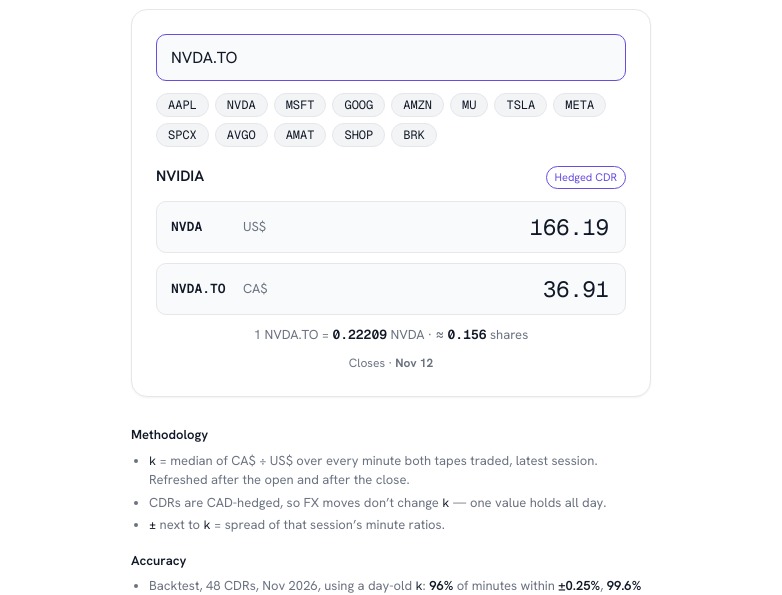
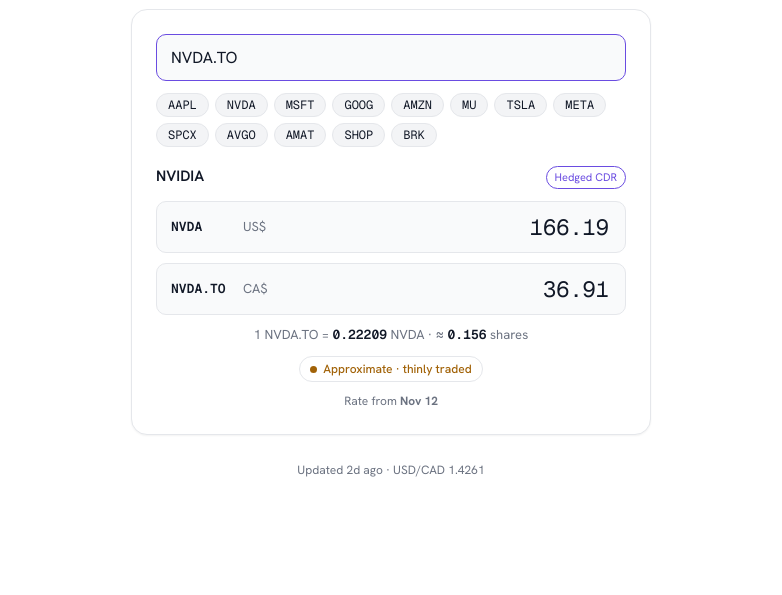
Before and after one commit to May-lab-max/cdr-converter, a plain HTML site: page index.html in a window 1280 px wide. Shown: the part 207-802 px from the top of the page, without its empty margins (249-1031 px from the left). Drawn offline with nearby package versions, Linux system fonts and the light colour scheme.

Commit message:
Replace methodology section with a per-pair reliability label
The methodology section was hard to read for a tool. Each conversion now
carries one label instead:

- "Accurate to ±0.25%" for hedged CDRs priced from matched minutes with
  a session band of 25 bp or less. The figure is measured: 96% of
  next-day minutes landed within ±0.25% across 48 CDRs in Nov 2026.
- "Approximate · <reason>" otherwise: moves with USD/CAD
  (cross-listings), thinly traded (close-ratio fallback), unusually
  wide spread, or prices from different days.

A hover tooltip gives the test basis and the quote-delay caveat. The
± band and method text are removed from the card; the meta line now
reads "Rate from <date>". README documents the label rules.

Co-Authored-By: Claude Opus 5.5 <noreply@anthropic.com>

```diff
--- a/index.html
+++ b/index.html
@@ -11,12 +11,12 @@
   /* maylab design system: light by default; .dark (set by the toggle) uses Vercel's Geist dark palette. */
   :root {
     --bg: #ffffff; --card: #ffffff; --ink: #111827; --muted: #6b7280; --field: #f9fafb;
-    --line: #e5e7eb; --accent: #6a4ce1; --amber: #a16207; --chip: #f3f4f6; --hover: #f9fafb;
+    --line: #e5e7eb; --accent: #6a4ce1; --amber: #a16207; --ok: #15803d; --chip: #f3f4f6; --hover: #f9fafb;
     --mono: "Geist Mono", ui-monospace, "SF Mono", SFMono-Regular, Menlo, Consolas, monospace;
   }
   :root.dark {
     --bg: #000000; --card: #0a0a0a; --ink: #ededed; --muted: #a1a1a1; --field: #000000;
-    --line: rgba(255,255,255,0.145); --accent: #ededed; --amber: #f5a524; --chip: #1a1a1a; --hover: #1a1a1a;
+    --line: rgba(255,255,255,0.145); --accent: #ededed; --amber: #f5a524; --ok: #45a557; --chip: #1a1a1a; --hover: #1a1a1a;
   }
   * { box-sizing: border-box; margin: 0; }
   body {
@@ -86,13 +86,14 @@
   .kline b { color: var(--ink); font-family: var(--mono); font-weight: 600; }
   .meta { text-align: center; color: var(--muted); font-size: 12px; margin-top: 10px; }
   .meta .warn { color: var(--amber); }
-  .method { width: 100%; max-width: 520px; margin-top: 28px; color: var(--muted); font-size: 13px; }
-  .method h2 { color: var(--ink); font-size: 13px; font-weight: 600; margin: 0 0 6px; }
-  .method h2 + ul { margin-bottom: 16px; }
-  .method ul { padding-left: 18px; }
-  .method li { margin: 3px 0; }
-  .method b { color: var(--ink); font-weight: 600; }
-  .method code { font-family: var(--mono); font-size: 12px; color: var(--ink); }
+  .acc { display: flex; justify-content: center; margin-top: 12px; }
+  .acc span {
+    display: inline-flex; align-items: center; gap: 6px; padding: 3px 10px;
+    border: 1px solid var(--line); border-radius: 999px; font-size: 12px; font-weight: 500; cursor: help;
+  }
+  .acc span::before { content: ""; width: 7px; height: 7px; border-radius: 50%; background: currentColor; }
+  .acc .ok { color: var(--ok); }
+  .acc .approx { color: var(--amber); }
   footer { color: var(--muted); font-size: 12px; margin-top: 26px; max-width: 520px; text-align: center; }
   @media (max-width: 480px) {
     body { padding: 28px 16px; }
@@ -139,24 +140,10 @@
       <input id="cad" inputmode="decimal" aria-label="Price in Canadian dollars">
     </div>
     <div class="kline" id="kline"></div>
+    <div class="acc" id="acc"></div>
     <div class="meta" id="meta"></div>
   </div>
 </div>
-
-<section class="method">
-  <h2>Methodology</h2>
-  <ul>
-    <li><code>k</code> = median of CA$ ÷ US$ over every minute both tapes traded, latest session. Refreshed after the open and after the close.</li>
-    <li>CDRs are CAD-hedged, so FX moves don’t change <code>k</code> — one value holds all day.</li>
-    <li><code>±</code> next to <code>k</code> = spread of that session’s minute ratios.</li>
-  </ul>
-  <h2>Accuracy</h2>
-  <ul>
-    <li>Backtest, 48 CDRs, Nov 2026, using a day-old <code>k</code>: <b>96%</b> of minutes within <b>±0.25%</b>, <b>99.6%</b> within <b>±0.5%</b>.</li>
-    <li>Guards: needs 20+ matched minutes (else falls back to closes), never reverts to an older session, flags a band wider than ±0.25%.</li>
-    <li>Volatile market? Compare quotes from the same moment. Free sites often delay TSX quotes 15 min — that alone can exceed 1%.</li>
-  </ul>
-</section>
 
 <footer id="foot"></footer>
 
@@ -209,6 +196,21 @@ document.getElementById('theme').addEventListener('click', function () {
       return Math.round(m / 1440) + 'd ago';
     };
 
+    // ---- reliability label ----
+    // ±0.25% is measured: Nov 2026, 48 hedged CDRs, a day-old k applied to the
+    // next day's 1-minute prices — 96% of minutes within ±0.25%. It only holds
+    // for hedged CDRs priced from matched minutes with a tight session band.
+    const LAG = ' Compare against quotes from the same moment: free sites often delay TSX quotes 15 min.';
+    function accuracy(p) {
+      const approx = why => ({ cls: 'approx', label: 'Approximate · ' + why, tip: 'Not covered by the ±0.25% test.' + LAG });
+      if (p.price_date.includes('/')) return approx('prices from different days');
+      if (p.type !== 'cdr') return approx('moves with USD/CAD');
+      if (p.k_method !== 'intraday') return approx('thinly traded');
+      if (p.k_band_bp > 25) return approx('unusually wide spread');
+      return { cls: 'ok', label: 'Accurate to ±0.25%',
+        tip: 'Tested Nov 2026 on 48 CDRs: 96% of conversions landed within ±0.25% of the actual CDR price.' + LAG };
+    }
+
     function show(p, { keepAmounts = false } = {}) {
       current = p;
       $('rows').classList.add('on');
@@ -223,21 +225,13 @@ document.getElementById('theme').addEventListener('click', function () {
         $('cad').value = fmt(p.cad_price, 2);
       }
       let k = '1 ' + p.cad_symbol + ' = <b>' + p.k.toFixed(5) + '</b> ' + p.us_symbol;
-      if (p.k_band_bp != null) {
-        k += ' <span title="Half the p10–p90 spread of the minute-by-minute ratio">±'
-          + (p.k_band_bp / 100).toFixed(2) + '%</span>';
-      }
       if (p.type === 'cdr' && usdcad) {
         k += ' · ≈ <b>' + (p.k / usdcad).toFixed(3) + '</b> shares';
       }
       $('kline').innerHTML = k;
-      const mismatch = p.price_date.includes('/');
-      const how = p.k_method === 'intraday'
-        ? 'Median of ' + p.k_minutes + ' matched minutes'
-        : 'Closes';
-      $('meta').innerHTML = how + ' · <b>' + fmtDate(p.price_date) + '</b>'
-        + (mismatch ? ' <span class="warn">— different days, approximate</span>' : '')
-        + (p.k_band_bp > 25 ? ' <span class="warn">— wide spread, approximate</span>' : '');
+      const a = accuracy(p);
+      $('acc').innerHTML = '<span class="' + a.cls + '" title="' + a.tip + '">' + a.label + '</span>';
+      $('meta').innerHTML = 'Rate from <b>' + fmtDate(p.price_date) + '</b>';
       const u = new URL(location); u.searchParams.set('s', p.cad_symbol); history.replaceState(null, '', u);
     }
 
```
Also changed, not shown: 1 other file.
